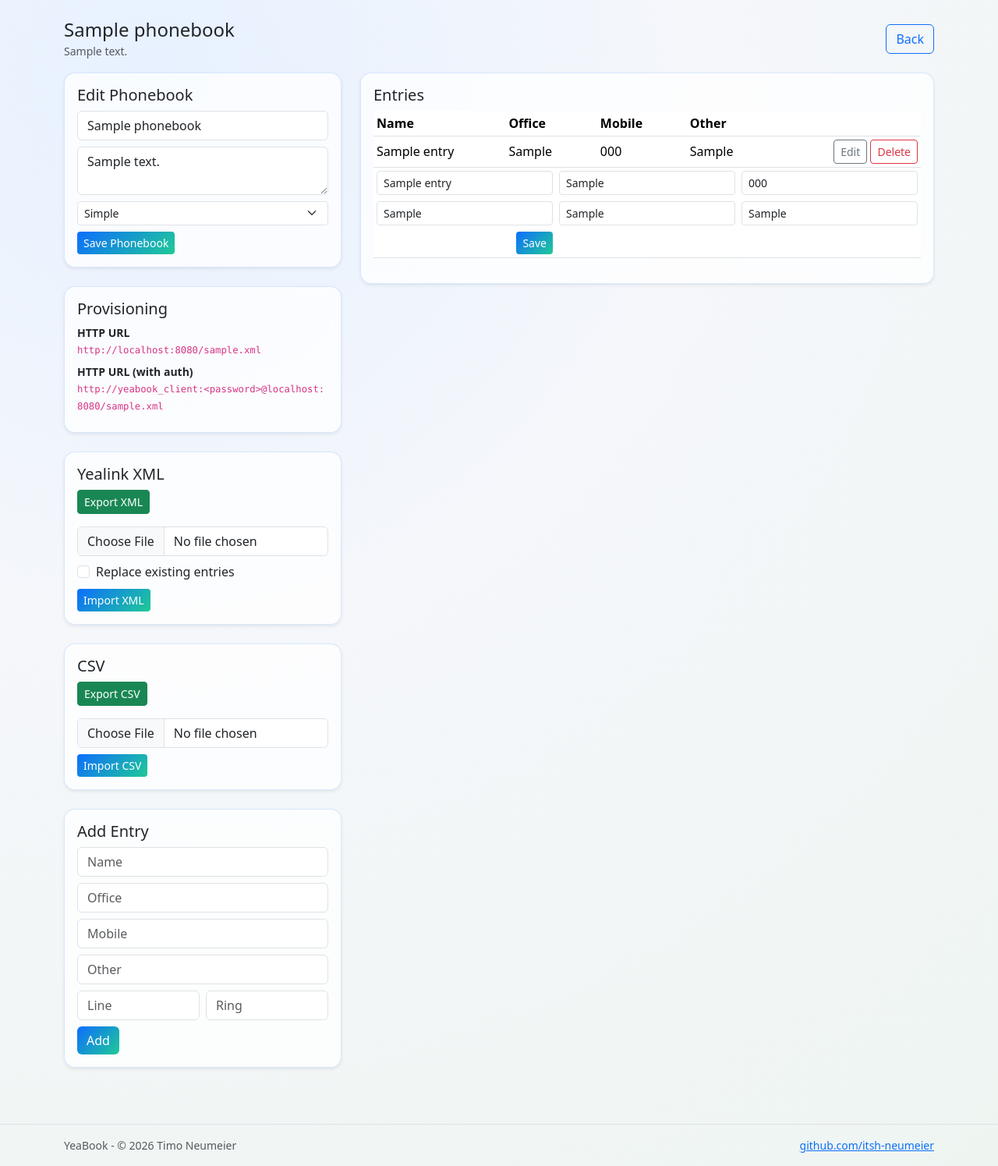
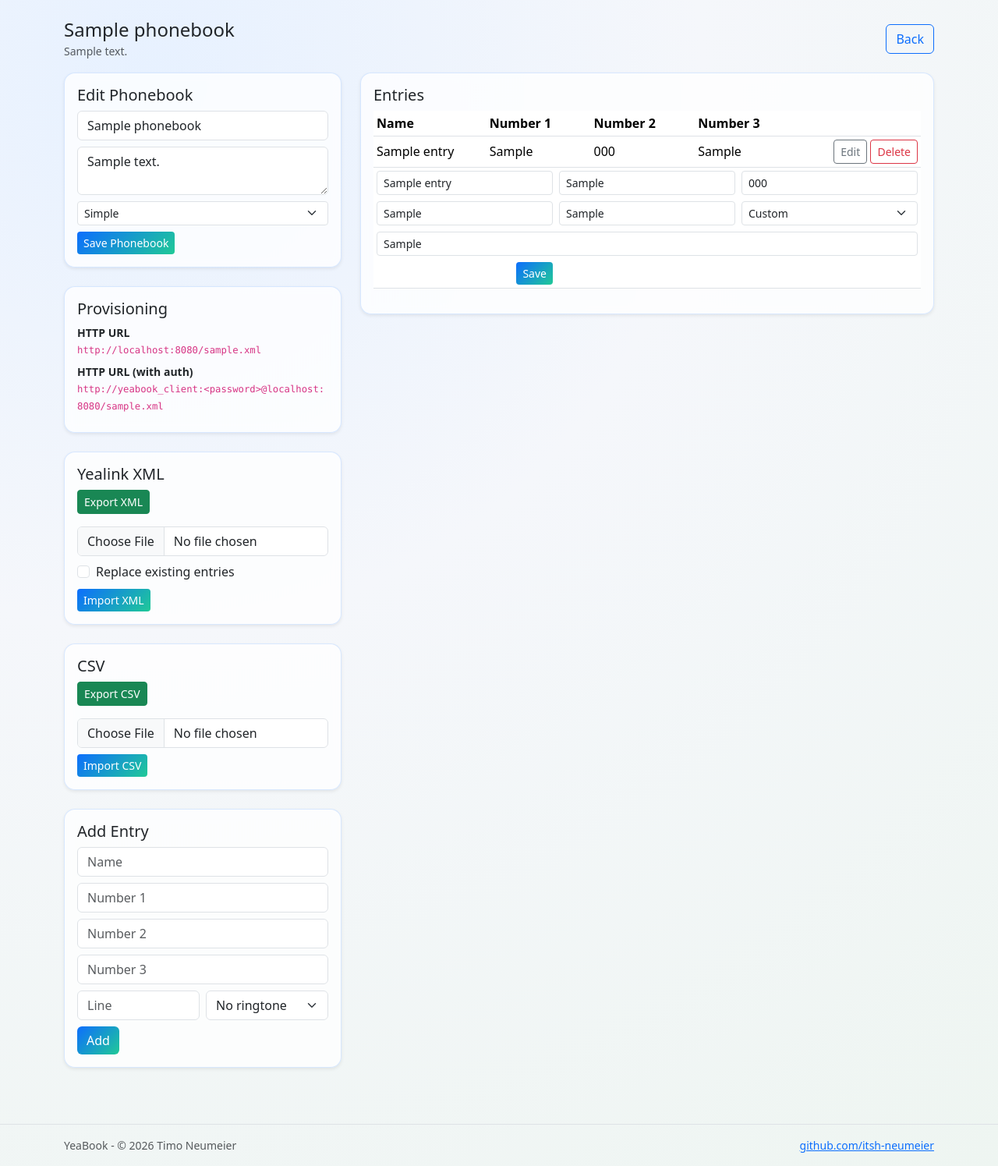
Before and after one commit to itsh-neumeier/yealink-phonebook-server, a Flask app: page /phonebooks/1 in a window 1280 px wide, after a click on "Edit". Shown: the part 57-1552 px from the top of the page at 78% size. Run offline with Flask 3, Linux system fonts and the light colour scheme; the visitor is signed in with stand-in values (Sample User, id 1); tables that the repository leaves empty hold one stand-in row (values such as "Sample post"); parts of the project's set-up code (start-up, migrations or seed data) failed here and were passed over; some libraries are stand-ins or nearby versions.

Commit message:
feat(ui): add ringtone presets with custom input and rename number labels

```diff
--- a/app/i18n.py
+++ b/app/i18n.py
@@ -39,9 +39,9 @@ TRANSLATIONS = {
         "edit_phonebook": "Edit Phonebook",
         "save_phonebook": "Save Phonebook",
         "add_entry": "Add Entry",
-        "office": "Office",
-        "mobile": "Mobile",
-        "other": "Other",
+        "office": "Number 1",
+        "mobile": "Number 2",
+        "other": "Number 3",
         "line": "Line",
         "ring": "Ring",
         "group": "Group",
@@ -96,6 +96,9 @@ TRANSLATIONS = {
         "language": "Language",
         "theme_dark": "Dark Mode",
         "theme_light": "Light Mode",
+        "ring_none": "No ringtone",
+        "ring_custom": "Custom",
+        "ring_custom_placeholder": "Custom ringtone value",
         "error_page_title": "Something went wrong",
         "error_404_title": "Page not found",
         "error_403_title": "Access denied",
@@ -140,9 +143,9 @@ TRANSLATIONS = {
         "edit_phonebook": "Telefonbuch bearbeiten",
         "save_phonebook": "Telefonbuch speichern",
         "add_entry": "Eintrag hinzufügen",
-        "office": "Büro",
-        "mobile": "Mobil",
-        "other": "Sonstiges",
+        "office": "Nummer 1",
+        "mobile": "Nummer 2",
+        "other": "Nummer 3",
         "line": "SIP-Konto",
         "ring": "Klingelton",
         "group": "Gruppe",
@@ -197,6 +200,9 @@ TRANSLATIONS = {
         "language": "Sprache",
         "theme_dark": "Dunkelmodus",
         "theme_light": "Hellmodus",
+        "ring_none": "Kein Klingelton",
+        "ring_custom": "Custom",
+        "ring_custom_placeholder": "Eigener Klingelton",
         "error_page_title": "Etwas ist schiefgelaufen",
         "error_404_title": "Seite nicht gefunden",
         "error_403_title": "Zugriff verweigert",
--- a/app/templates/phonebook.html
+++ b/app/templates/phonebook.html
@@ -1,5 +1,6 @@
 {% extends "base.html" %}
 {% block content %}
+{% set ring_presets = ["Standard", "Classic", "Bell", "Chime"] %}
 <div class="d-flex align-items-center justify-content-between mb-3">
   <div>
     <h2 class="h4 mb-0">{{ phonebook.name }}</h2>
@@ -72,13 +73,25 @@
     <div class="card shadow-sm">
       <div class="card-body">
         <h5 class="card-title">{{ tr('add_entry') }}</h5>
-        <form method="post" action="{{ url_for('web.add_entry', phonebook_id=phonebook.id) }}" class="row g-2">
+        <form method="post" action="{{ url_for('web.add_entry', phonebook_id=phonebook.id) }}" class="row g-2" data-ring-form>
           <div class="col-12"><input class="form-control" name="name" placeholder="{{ tr('name') }}" required></div>
           <div class="col-12"><input class="form-control" name="office" placeholder="{{ tr('office') }}"></div>
           <div class="col-12"><input class="form-control" name="mobile" placeholder="{{ tr('mobile') }}"></div>
           <div class="col-12"><input class="form-control" name="other" placeholder="{{ tr('other') }}"></div>
           <div class="col-6"><input class="form-control" name="line" placeholder="{{ tr('line') }}"></div>
-          <div class="col-6"><input class="form-control" name="ring" placeholder="{{ tr('ring') }}"></div>
+          <div class="col-6">
+            <select class="form-select" data-ring-select>
+              <option value="">{{ tr('ring_none') }}</option>
+              {% for preset in ring_presets %}
+              <option value="{{ preset }}">{{ preset }}</option>
+              {% endfor %}
+              <option value="__custom__">{{ tr('ring_custom') }}</option>
+            </select>
+          </div>
+          <div class="col-12 d-none" data-ring-custom-wrap>
+            <input class="form-control" type="text" data-ring-custom placeholder="{{ tr('ring_custom_placeholder') }}">
+          </div>
+          <input type="hidden" name="ring" data-ring-hidden value="" />
           {% if category == 'business' %}
           <div class="col-12"><input class="form-control" name="group" placeholder="{{ tr('department') }}"></div>
           {% endif %}
@@ -127,13 +140,26 @@
                       </tr>
                       <tr class="collapse" id="edit-{{ entry.id }}">
                         <td colspan="6">
-                          <form method="post" action="{{ url_for('web.edit_entry', entry_id=entry.id) }}" class="row g-2">
+                          {% set entry_is_custom = entry.ring and entry.ring not in ring_presets %}
+                          <form method="post" action="{{ url_for('web.edit_entry', entry_id=entry.id) }}" class="row g-2" data-ring-form>
                             <div class="col-md-4"><input class="form-control form-control-sm" name="name" value="{{ entry.name }}" required></div>
                             <div class="col-md-4"><input class="form-control form-control-sm" name="office" value="{{ entry.office or '' }}" placeholder="{{ tr('office') }}"></div>
                             <div class="col-md-4"><input class="form-control form-control-sm" name="mobile" value="{{ entry.mobile or '' }}" placeholder="{{ tr('mobile') }}"></div>
                             <div class="col-md-4"><input class="form-control form-control-sm" name="other" value="{{ entry.other or '' }}" placeholder="{{ tr('other') }}"></div>
                             <div class="col-md-4"><input class="form-control form-control-sm" name="line" value="{{ entry.line or '' }}" placeholder="{{ tr('line') }}"></div>
-                            <div class="col-md-4"><input class="form-control form-control-sm" name="ring" value="{{ entry.ring or '' }}" placeholder="{{ tr('ring') }}"></div>
+                            <div class="col-md-4">
+                              <select class="form-select form-select-sm" data-ring-select>
+                                <option value="">{{ tr('ring_none') }}</option>
+                                {% for preset in ring_presets %}
+                                <option value="{{ preset }}" {% if entry.ring == preset %}selected{% endif %}>{{ preset }}</option>
+                                {% endfor %}
+                                <option value="__custom__" {% if entry_is_custom %}selected{% endif %}>{{ tr('ring_custom') }}</option>
+                              </select>
+                            </div>
+                            <div class="col-md-12 {% if not entry_is_custom %}d-none{% endif %}" data-ring-custom-wrap>
+                              <input class="form-control form-control-sm" type="text" data-ring-custom value="{{ entry.ring if entry_is_custom else '' }}" placeholder="{{ tr('ring_custom_placeholder') }}">
+                            </div>
+                            <input type="hidden" name="ring" data-ring-hidden value="{{ entry.ring or '' }}" />
                             <div class="col-md-8"><input class="form-control form-control-sm" name="group" value="{{ entry.group or '' }}" placeholder="{{ tr('department') }}"></div>
                             <div class="col-md-4 text-end"><button class="btn btn-primary btn-sm" type="submit">{{ tr('save') }}</button></div>
                           </form>
@@ -157,13 +183,26 @@
                     </tr>
                     <tr class="collapse" id="edit-{{ entry.id }}">
                       <td colspan="5">
-                        <form method="post" action="{{ url_for('web.edit_entry', entry_id=entry.id) }}" class="row g-2">
+                        {% set entry_is_custom = entry.ring and entry.ring not in ring_presets %}
+                        <form method="post" action="{{ url_for('web.edit_entry', entry_id=entry.id) }}" class="row g-2" data-ring-form>
                           <div class="col-md-4"><input class="form-control form-control-sm" name="name" value="{{ entry.name }}" required></div>
                           <div class="col-md-4"><input class="form-control form-control-sm" name="office" value="{{ entry.office or '' }}" placeholder="{{ tr('office') }}"></div>
                           <div class="col-md-4"><input class="form-control form-control-sm" name="mobile" value="{{ entry.mobile or '' }}" placeholder="{{ tr('mobile') }}"></div>
                           <div class="col-md-4"><input class="form-control form-control-sm" name="other" value="{{ entry.other or '' }}" placeholder="{{ tr('other') }}"></div>
                           <div class="col-md-4"><input class="form-control form-control-sm" name="line" value="{{ entry.line or '' }}" placeholder="{{ tr('line') }}"></div>
-                          <div class="col-md-4"><input class="form-control form-control-sm" name="ring" value="{{ entry.ring or '' }}" placeholder="{{ tr('ring') }}"></div>
+                          <div class="col-md-4">
+                            <select class="form-select form-select-sm" data-ring-select>
+                              <option value="">{{ tr('ring_none') }}</option>
+                              {% for preset in ring_presets %}
+                              <option value="{{ preset }}" {% if entry.ring == preset %}selected{% endif %}>{{ preset }}</option>
+                              {% endfor %}
+                              <option value="__custom__" {% if entry_is_custom %}selected{% endif %}>{{ tr('ring_custom') }}</option>
+                            </select>
+                          </div>
+                          <div class="col-md-12 {% if not entry_is_custom %}d-none{% endif %}" data-ring-custom-wrap>
+                            <input class="form-control form-control-sm" type="text" data-ring-custom value="{{ entry.ring if entry_is_custom else '' }}" placeholder="{{ tr('ring_custom_placeholder') }}">
+                          </div>
+                          <input type="hidden" name="ring" data-ring-hidden value="{{ entry.ring or '' }}" />
                           <div class="col-md-4 text-end"><button class="btn btn-primary btn-sm" type="submit">{{ tr('save') }}</button></div>
                         </form>
                       </td>
@@ -181,3 +220,38 @@
   </div>
 </div>
 {% endblock %}
+
+<script>
+  (() => {
+    const initRingForm = (form) => {
+      const select = form.querySelector("[data-ring-select]");
+      const customWrap = form.querySelector("[data-ring-custom-wrap]");
+      const customInput = form.querySelector("[data-ring-custom]");
+      const hiddenInput = form.querySelector("[data-ring-hidden]");
+      if (!select || !customWrap || !customInput || !hiddenInput) return;
+
+      const sync = () => {
+        if (select.value === "__custom__") {
+          customWrap.classList.remove("d-none");
+          customInput.disabled = false;
+          hiddenInput.value = customInput.value.trim();
+          return;
+        }
+        customWrap.classList.add("d-none");
+        customInput.disabled = true;
+        hiddenInput.value = select.value;
+      };
+
+      select.addEventListener("change", sync);
+      customInput.addEventListener("input", () => {
+        if (select.value === "__custom__") {
+          hiddenInput.value = customInput.value.trim();
+        }
+      });
+      form.addEventListener("submit", sync);
+      sync();
+    };
+
+    document.querySelectorAll("[data-ring-form]").forEach(initRingForm);
+  })();
+</script>
```
